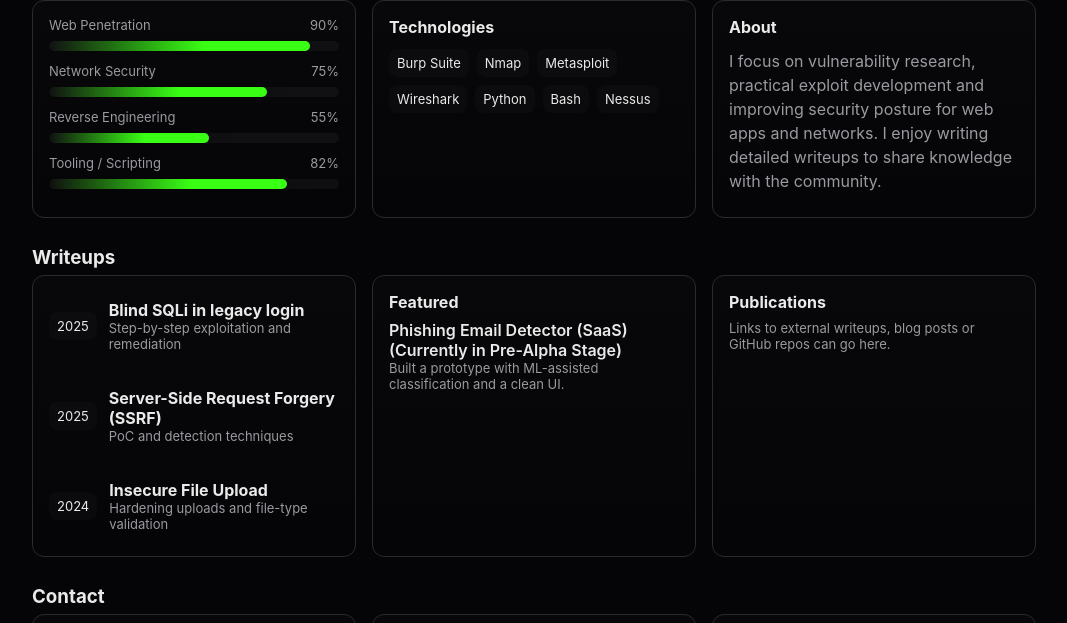
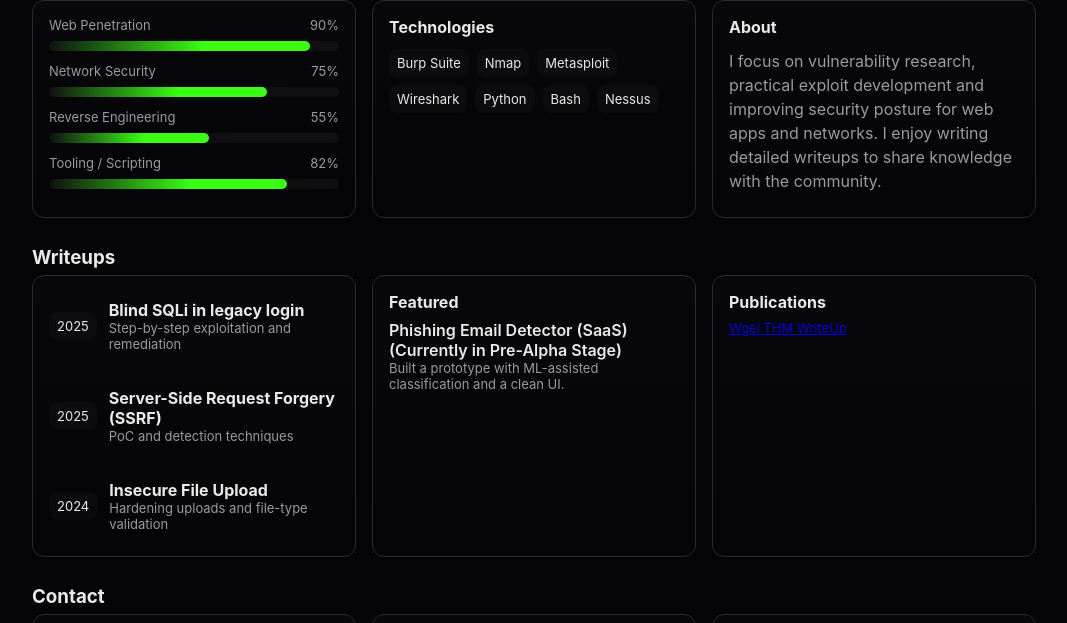
Before and after one commit to sujo030902/SujO_portfolio, a plain HTML site: page index.html in a window 1280 px wide. Shown: the part 613-1236 px from the top of the page, without its empty margins (106-1173 px from the left). Drawn offline with Linux system fonts and the light colour scheme.

Commit message:
Add Wgel THM writeup link to publications
Added a link to the Wgel THM writeup in the publications section.

```diff
--- a/index.html
+++ b/index.html
@@ -302,7 +302,9 @@
 
           <div class="panel">
             <h4 style="margin:0 0 8px 0">Publications</h4>
-            <div style="color:var(--muted);font-size:13px">Links to external writeups, blog posts or GitHub repos can go here.</div>
+            <div style="color:var(--muted);font-size:13px">
+              <a href ="https://medium.com/@dhksujal03/wgel-thm-writeup-66d12062822e"> Wgel THM WriteUp </a>
+            </div>
           </div>
         </div>
       </section>
```
